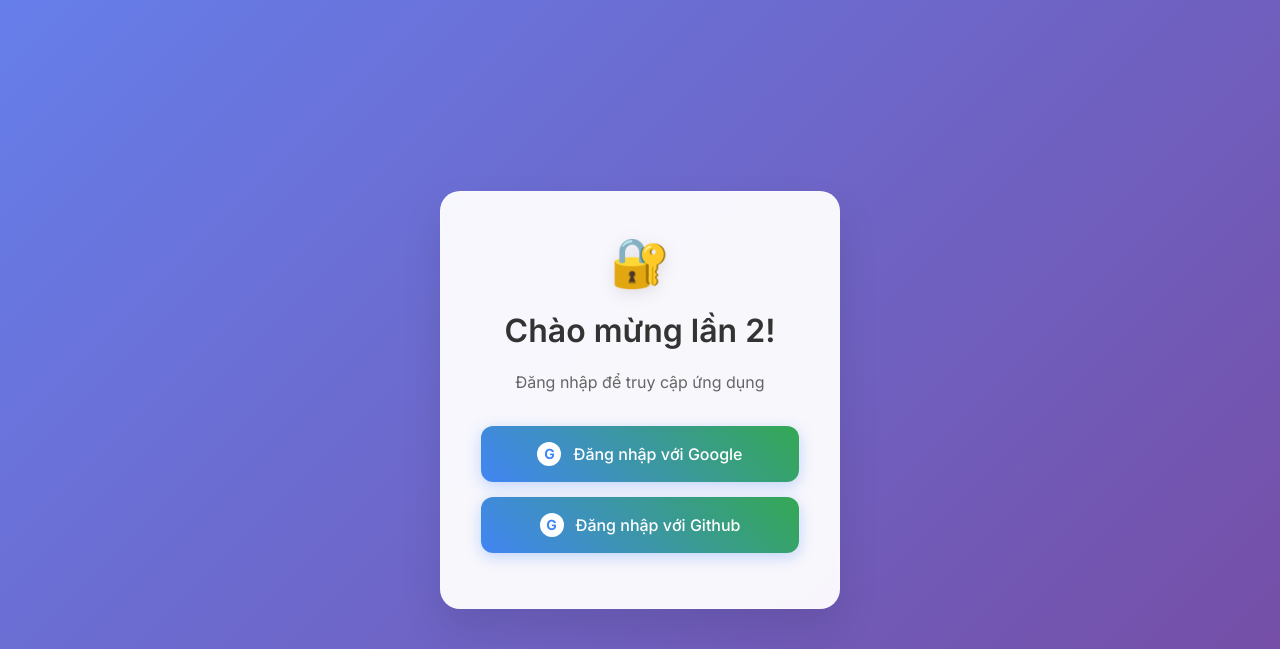
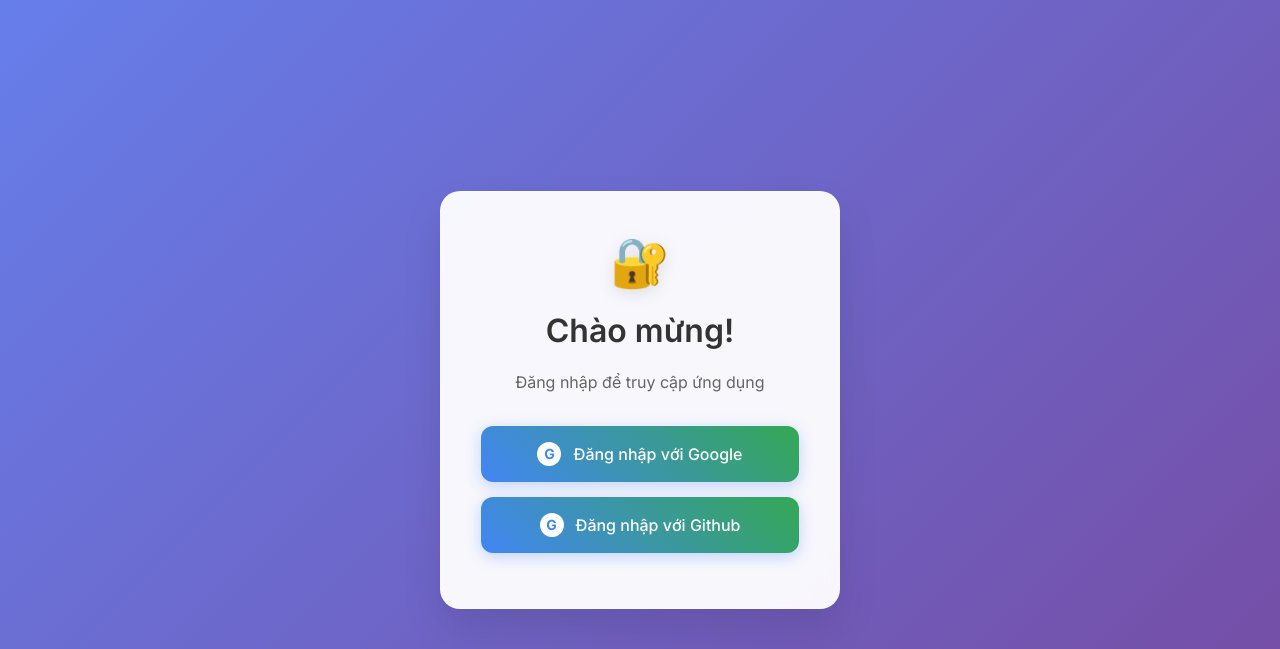
Before and after one commit to khanhquoc4114/flask-app-authen, a Flask app: page /login in a window 1280 px wide. Shown: the top 649 px of the page. Run offline with Flask 3, Linux system fonts and the light colour scheme.

Commit message:
UI: test cicd

```diff
--- a/templates/login.html
+++ b/templates/login.html
@@ -5,7 +5,7 @@
 {% block content %}
 <div class="container">
     <div class="logo">🔐</div>
-    <h1 style="color: #333; margin-bottom: 20px;">Chào mừng lần 2!</h1>
+    <h1 style="color: #333; margin-bottom: 20px;">Chào mừng!</h1>
     <p style="color: #666; margin-bottom: 30px;">Đăng nhập để truy cập ứng dụng</p>
 
     <a href="{{ url_for('google_auth') }}" class="nor-btn">
```
